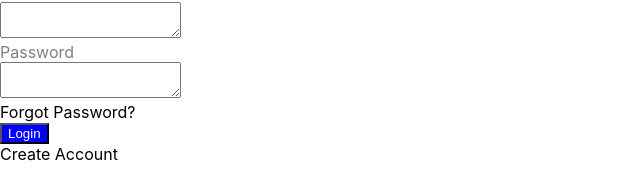
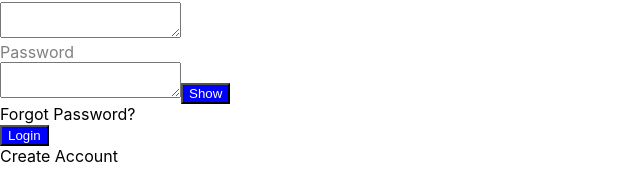
Before and after one commit to JharolS/Hackatom1React, a React (Create React App) app: page / in a window 1280 px wide. Shown: the part 160-333 px from the top of the page, without its empty margins (0-640 px from the left). Built offline with nearby package versions, Linux system fonts and the light colour scheme.

Commit message:
first commit

```diff
--- a/src/components/loggin/index.css
+++ b/src/components/loggin/index.css
@@ -1,3 +1,7 @@
 .loggin {
     color : gray;
 }
+.loggin button {
+    color : white;
+    background-color : blue;
+}
--- a/src/components/loggin/index.js
+++ b/src/components/loggin/index.js
@@ -7,7 +7,7 @@ const Loggin = () => {
             <div>Username</div>
             <textarea></textarea>
             <div>Password</div>
-            <textarea></textarea>
+            <textarea></textarea><button>Show</button>
         </div>
     )
 }
```
